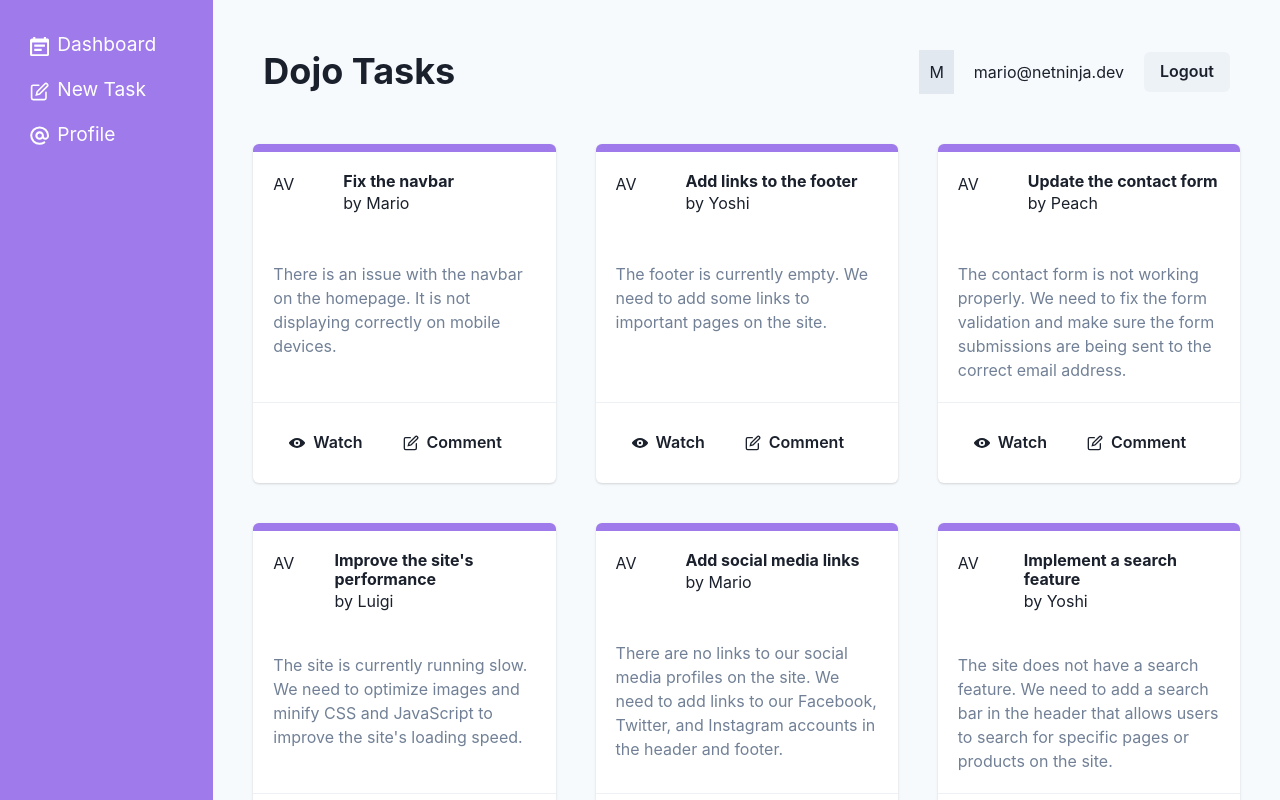
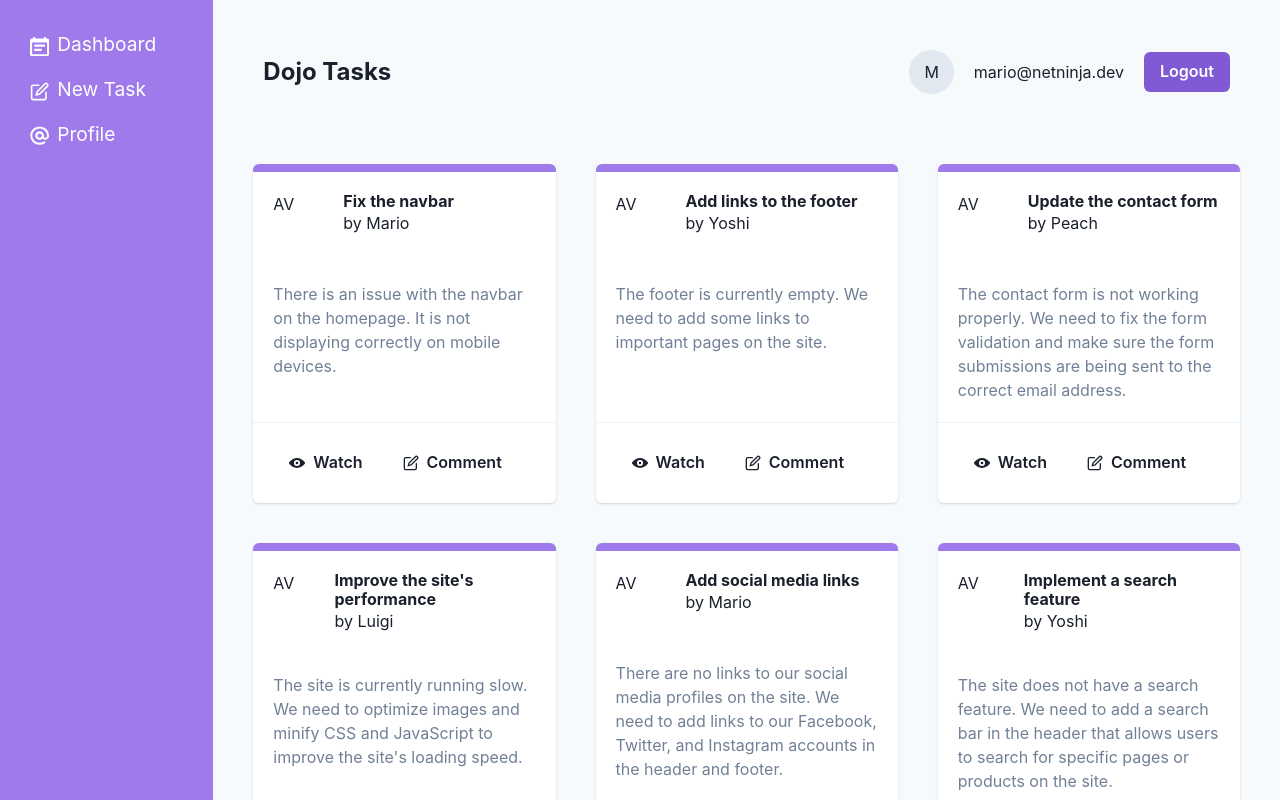
Before and after one commit to renanrgarcia/chakraui-course, a React (Vite) app in the folder chakraui-starter-project/: page / in a window 1280 px wide. Shown: the top 800 px of the page. Built offline with nearby package versions, Linux system fonts and the light colour scheme; data requests are answered from the project's data file.

Commit message:
lesson-10

```diff
--- a/chakraui-starter-project/src/components/Navbar.jsx
+++ b/chakraui-starter-project/src/components/Navbar.jsx
@@ -1,23 +1,39 @@
-import { Box, Button, Flex, Heading, HStack, Spacer, Text } from "@chakra-ui/react";
+import { UnlockIcon } from "@chakra-ui/icons"
+import {
+  Flex,
+  Heading,
+  Box,
+  Text,
+  Button,
+  Spacer,
+  HStack,
+  useToast
+} from "@chakra-ui/react"
 
 export default function Navbar() {
+  const toast = useToast()
+
   return (
-    <Flex as="nav" p="10px" alignItems="center" mb="40px">
-      <Heading as="h1">Dojo Tasks</Heading>
+    <Flex as="nav" p="10px" mb="60px" alignItems="center">
+      <Heading as="h1" fontSize="1.5em">Dojo Tasks</Heading>
       <Spacer />
 
       <HStack spacing="20px">
-        <Box bg="gray.200" p="10px">M</Box>
+        <Box bg="gray.200" p="10px 15px" borderRadius="50%">M</Box>
         <Text>mario@netninja.dev</Text>
-        <Button>Logout</Button>
+        <Button
+          colorScheme="purple"
+          onClick={() => toast({
+            title: 'Logged out.',
+            description: "Successfully logged out",
+            duration: 10000,
+            isClosable: true,
+            position: 'top',
+            status: 'success',
+            icon: <UnlockIcon />,
+          })}
+        >Logout</Button>
       </HStack>
     </Flex>
-
-    // <Flex bg="gray.200" justify="space-between" wrap="wrap" gap="2">
-    //   <Box w="150px" h="50px" bg="red">1</Box>
-    //   <Box w="150px" h="50px" bg="blue">2</Box>
-    //   <Box w="150px" h="50px" flexGrow="1" bg="green">3</Box>
-    //   <Box w="150px" h="50px" flexGrow="2" bg="yellow">4</Box>
-    // </Flex>
   )
 }
```
Also changed, not shown: 1 other file (tests, documents, lock files or other folders).
